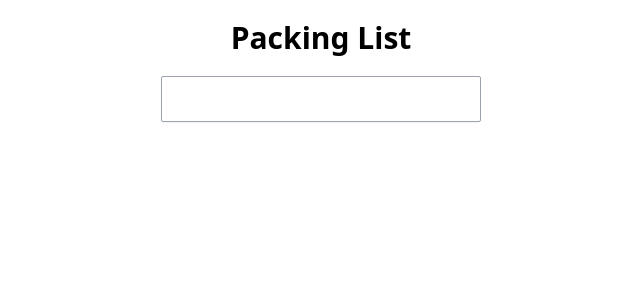
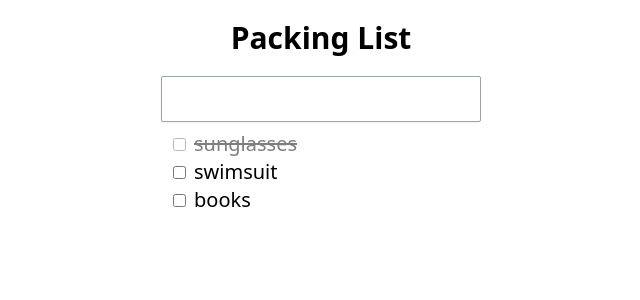
Before and after one commit to dceddia/react-state-management-guided-tour, a React (Vite) app: page / in a window 1280 px wide. Shown: the top 300 px of the page, without its empty margins (319-959 px from the left). Built offline with nearby package versions, Linux system fonts and the light colour scheme; data requests are answered from the project's data file.

Commit message:
react-query

```diff
--- a/package.json
+++ b/package.json
@@ -4,15 +4,19 @@
   "license": "MIT",
   "scripts": {
     "dev": "vite",
-    "build": "cross-env NODE_ENV=production vite build"
+    "build": "cross-env NODE_ENV=production vite build",
+    "server": "json-server -p 3131 --watch todo-data.json",
+    "server:slow": "json-server -p 3131 --watch --delay 350 todo-data.json"
   },
   "dependencies": {
     "@reduxjs/toolkit": "^1.5.1",
+    "json-server": "^0.16.3",
     "mobx": "^6.3.2",
     "mobx-react-lite": "^3.2.0",
     "mobx-state-tree": "^5.0.1",
     "react": "^17.0.2",
     "react-dom": "^17.0.2",
+    "react-query": "^3.16.0",
     "react-redux": "^7.2.4",
     "react-router-dom": "^5.2.0",
     "tailwindcss": "^2.1.2"
--- a/src/App.jsx
+++ b/src/App.jsx
@@ -1,18 +1,17 @@
 import React, { useState } from 'react';
 import Todos from './Todos';
 import { TodoContext } from './TodoContext';
-import { TodoList } from './models';
+import { QueryClient, QueryClientProvider } from 'react-query';
 
+const client = new QueryClient();
 
 const App = () => {
-  const [todoList] = useState(() => TodoList.create({ todos: [] }));
-
   return (
-    <TodoContext.Provider value={todoList}>
+    <QueryClientProvider client={client}>
       <main>
         <Todos />
       </main>
-    </TodoContext.Provider>
+    </QueryClientProvider>
   );
 };
 
--- a/src/Todos.jsx
+++ b/src/Todos.jsx
@@ -1,23 +1,35 @@
 import React from 'react';
 import { observer } from 'mobx-react-lite';
 import { useTodos } from './TodoContext';
+import { useQuery } from 'react-query';
 
 const Todos = observer(() => {
-  const todoList = useTodos();
+  const {
+    isLoading,
+    isFetching,
+    data,
+    error
+  } = useQuery("todos", () =>
+    fetch("http://localhost:3131/todos")
+      .then(res => res.json())
+  )
 
   const addTodo = event => {
     event.preventDefault();
-    todoList.add(event.target.item.value);
     event.target.item.value = ''
   }
+
+  if (isLoading) return "Loading..."
+  if (error) return `Error: ${error.message}`
 
   return (
     <>
       <h1>Packing List</h1>
       <form onSubmit={addTodo}>
         <input type="text" name="item" />
+        {isFetching && <div className="text-center">Updating...</div>}
         <ul>
-          {todoList.todos.map((todo) => (
+          {data.map((todo) => (
             <li key={todo.id} className="ml-3">
               <label className={
                 todo.done ? 'done' : ''
--- a/src/main.jsx
+++ b/src/main.jsx
@@ -2,21 +2,10 @@ import React from 'react';
 import ReactDOM from 'react-dom';
 import './index.css';
 import App from './App';
-import { Provider } from 'react-redux';
-import { configureStore } from '@reduxjs/toolkit';
-import todosReducer from './todosSlice';
-
-const store = configureStore({
-  reducer: {
-    todos: todosReducer
-  }
-});
 
 ReactDOM.render(
   <React.StrictMode>
-    <Provider store={store}>
-      <App />
-    </Provider>
+    <App />
   </React.StrictMode>,
   document.getElementById('root')
 );
--- /dev/null
+++ b/todo-data.json
@@ -0,0 +1,19 @@
+{
+  "todos": [
+    {
+      "id": 1,
+      "name": "sunglasses",
+      "done": true
+    },
+    {
+      "id": 2,
+      "name": "swimsuit",
+      "done": false
+    },
+    {
+      "id": 3,
+      "name": "books",
+      "done": false
+    }
+  ]
+}
```
Also changed, not shown: 1 other file (tests, documents, lock files or other folders).
